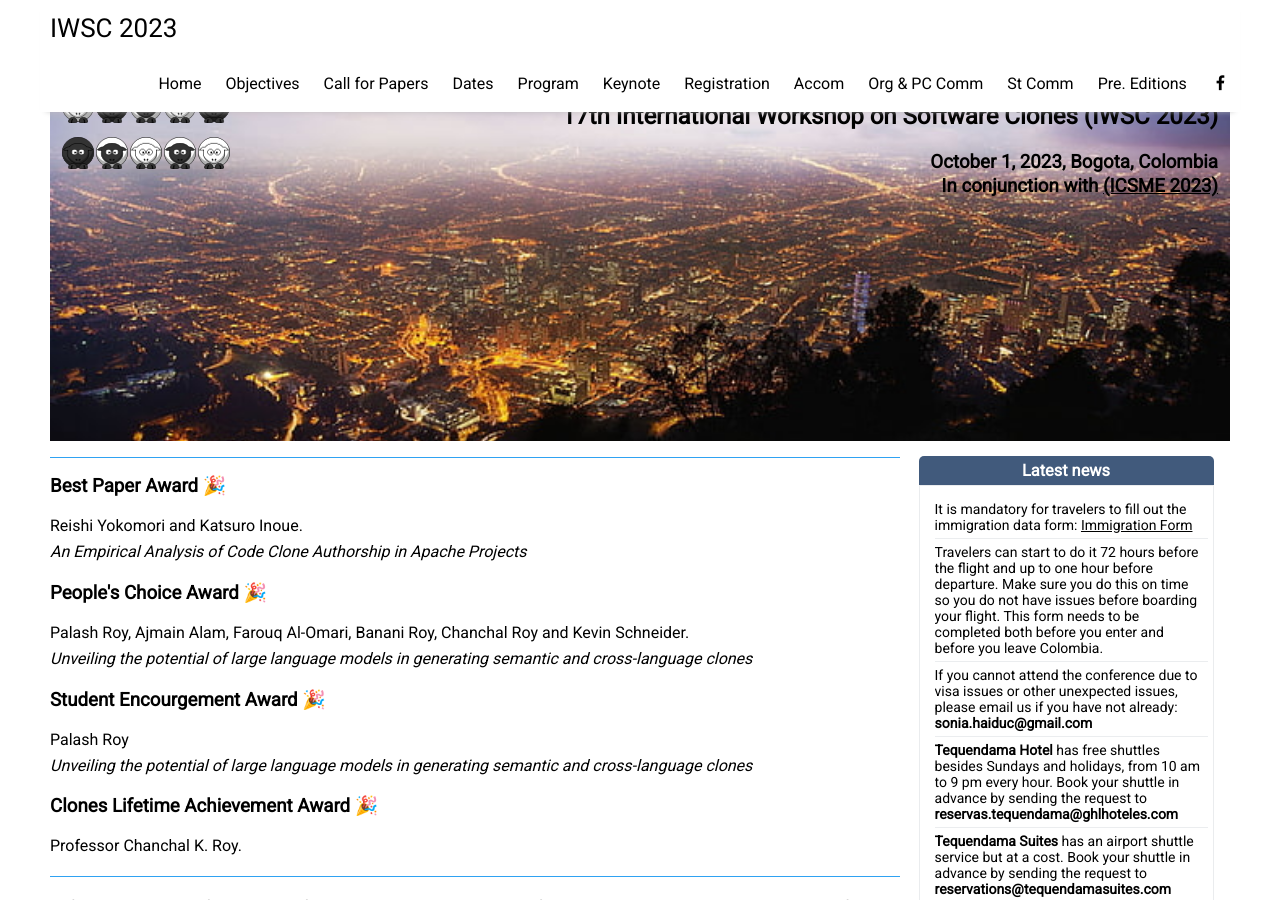
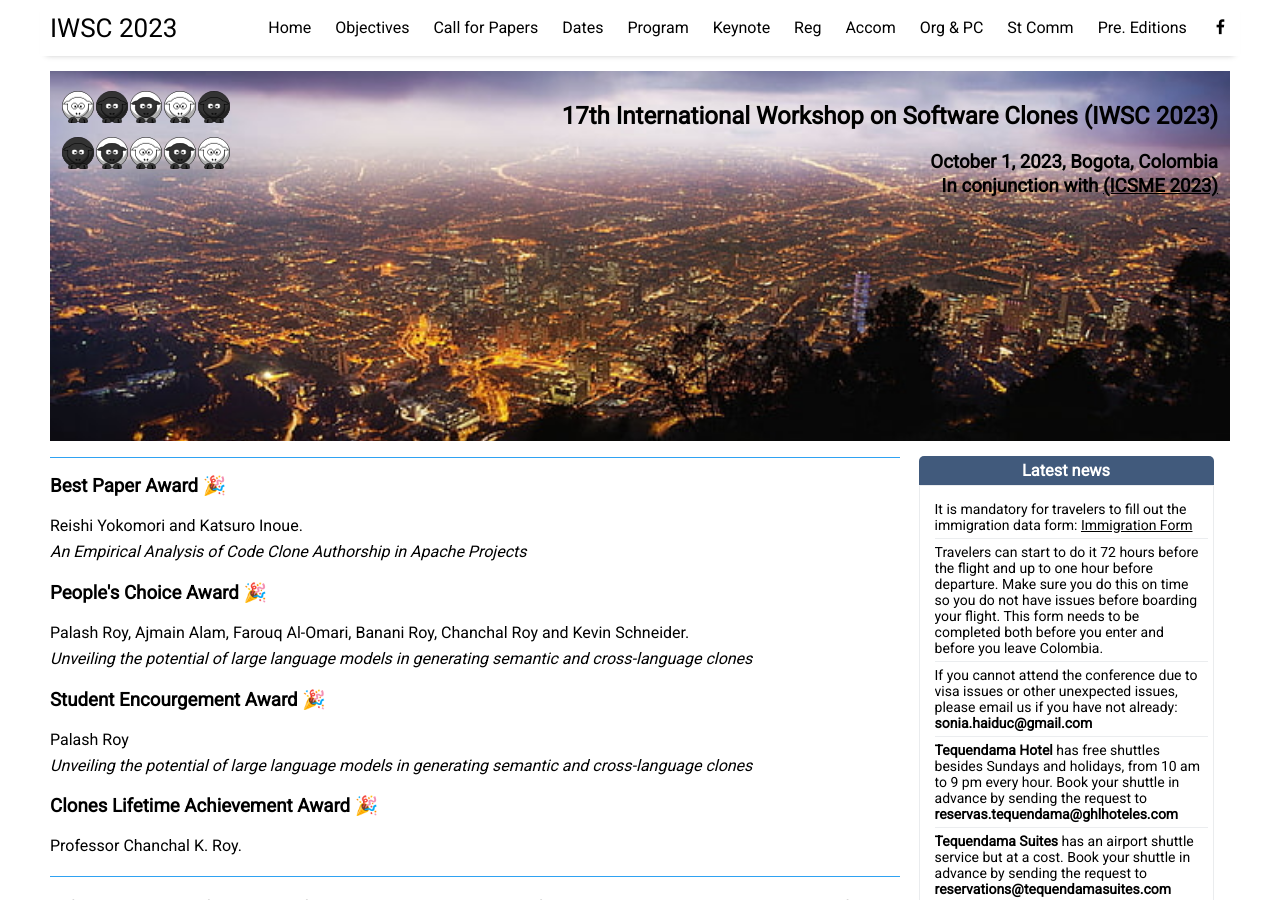
Before and after one commit to iwsc2023/iwsc2023.github.io, a Jekyll site: the page built from index.html, in a window 1280 px wide and 900 px high. Built offline with Jekyll 4.4.1, drawn with Linux system fonts in a browser that asks for light colours; nearby versions of some CDN libraries; the list of posts is cut into pages by our own code.

Commit message:
Update settings.yml

```diff
--- a/_data/settings.yml
+++ b/_data/settings.yml
@@ -16,9 +16,9 @@
 - {name: 'Dates', folder: 'pages', file: 'important_dates.html'}
 - {name: 'Program', folder: 'pages', file: 'program.html'}
 - {name: 'Keynote', folder: 'pages', file: 'keynote.html'}
-- {name: 'Registration', folder: 'pages', file: 'registration.html'}
+- {name: 'Reg', folder: 'pages', file: 'registration.html'}
 - {name: 'Accom', folder: 'pages', file: 'accommodation.html'}
-- {name: 'Org & PC Comm', folder: 'pages', file: 'team.html'}
+- {name: 'Org & PC', folder: 'pages', file: 'team.html'}
 - {name: 'St Comm', folder: 'pages', file: 'steering.html'}
 - {name: 'Pre. Editions', folder: 'pages', file: 'prev_editions.html'}
 
```
